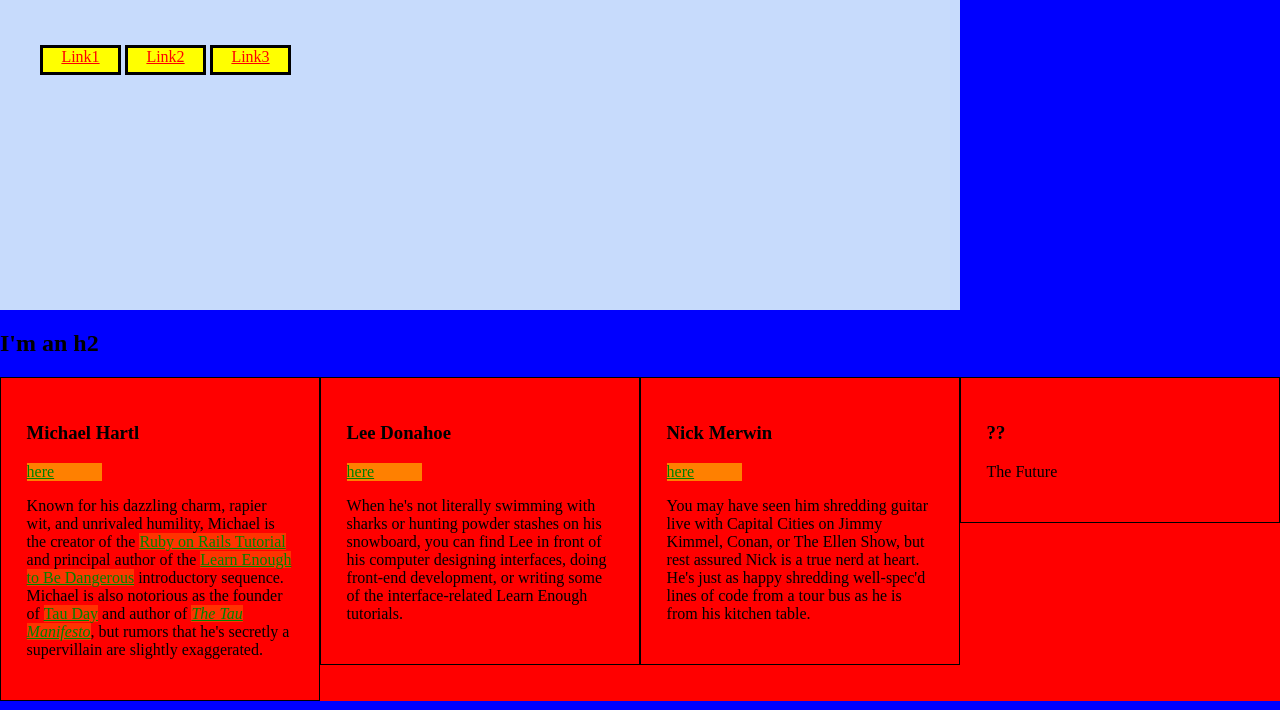
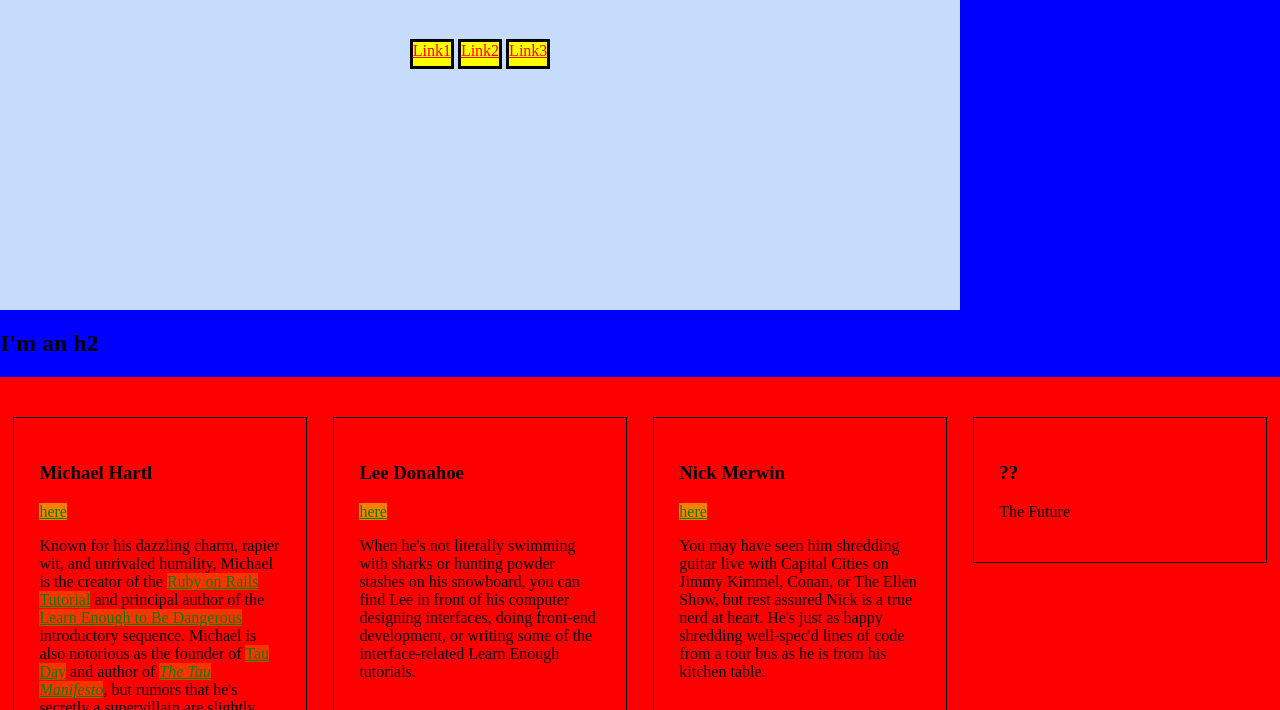
Before and after one commit to pierpaoloanchini/learnCSS, a plain HTML site: page index.html in a window 1280 px wide. Shown: the part 90-800 px from the top of the page. Drawn offline with Linux system fonts and the light colour scheme.

Commit message:
iniziare 4.6.1 learn enough

```diff
--- a/index.html
+++ b/index.html
@@ -20,9 +20,14 @@
         color: #9b0396;
         background: rgba(255, 255, 0, 0.2);
       }
-      li{
+      .social-list{
+        list-style:none;
+        padding: 10px;
+        text-align: center;
+      }
+      .social-list > li{
+        display: inline-block;
         background-color: yellow;
-        display: inline-block;
         margin: 0;
         border: 3px solid black;
         text-align: center;
@@ -40,7 +45,8 @@
         /*background: rgba(0,255,0,0.5);*/
         font-size: 1rem;
         padding: 2%;
-        width: 25%;
+        margin: 40px 1%;
+        width: 23%;
         box-sizing: border-box;
         float: left;
       }
@@ -53,7 +59,6 @@
       .social-link{
         color:red;
         background: rgba(255,255,0,0.5);
-        display:inline-block;
         /*height: 36px;*/
         width: 75px;
       }
@@ -81,7 +86,7 @@
   <body>
   <div class="full-hero hero-home">
     <h1 class="social-link">I'm an h1</h1>
-    <ul>
+    <ul class="social-list">
       <li>
         <a href="http://example.com/" class="social-link">Link1</a>
       </li>
```
